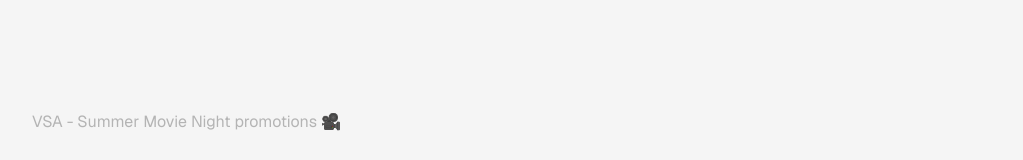
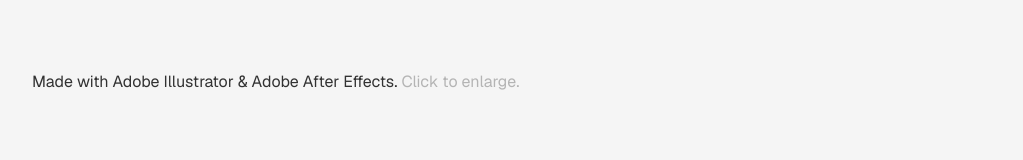
Before and after one commit to hungiie/portfolio, a Next.js app: page /visuals in a window 1280 px wide. Shown: the part 130-290 px from the top of the page, without its empty margins (128-1151 px from the left). Built offline with nearby package versions, Linux system fonts and the light colour scheme.

Commit message:
Update page.tsx

```diff
--- a/app/visuals/page.tsx
+++ b/app/visuals/page.tsx
@@ -31,7 +31,11 @@ export default function Visuals() {
                     </div>
                 </div>
 
-                <div className="mb-30"></div>
+                <div className="mb-20"></div>
+
+                <p className="text-md text-[var(--colour-bodytext)]">Made with Adobe Illustrator & Adobe After Effects. <span className="text-[var(--colour-bodytext-4)]">Click to enlarge.</span></p>
+
+                <div className="mb-20"></div>
 
                 {/* <p className="text-lg text-[var(--colour-bodytext)] leading-loose">Throughout my design journey, I've also explored visual design and motions.</p>
                 <p className="text-lg text-[var(--colour-bodytext)] leading-loose">Here's a collection of my work in that space.</p>
```
